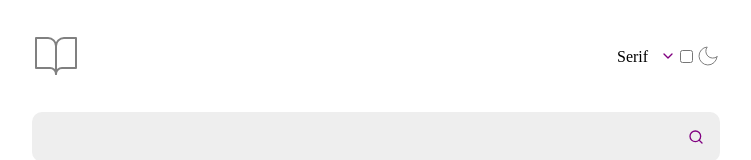
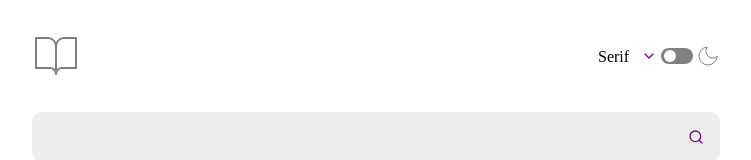
Before and after one commit to fosseddy/web-sandbox, a Vue app in the folder fntedmtr/dictapp/: page / in a window 1280 px wide. Shown: the top 160 px of the page, without its empty margins (264-1015 px from the left). Built offline with nearby package versions, Linux system fonts and the light colour scheme.

Commit message:
style theme-toggle

```diff
--- a/fntedmtr/dictapp/src/theme-toggle.vue
+++ b/fntedmtr/dictapp/src/theme-toggle.vue
@@ -44,15 +44,55 @@ export default {
     display: flex;
     align-items: center;
 }
+
+input {
+    --track-width: 2rem;
+    --track-height: 1rem;
+    --track-padding: .1875rem;
+    --thumb-width: .75rem;
+    --thumb-color: white;
+
+    appearance: none;
+    width: var(--track-width);
+    height: var(--track-height);
+    border-radius: calc(var(--track-height) / 2);
+    position: relative;
+    display: flex;
+    align-items: center;
+    background-color: var(--color-secondary);
+    transition: background-color 100ms linear;
+}
+
+input::after {
+    content: "";
+    border-radius: 50%;
+    background-color: var(--thumb-color);
+    width: var(--thumb-width);
+    height: var(--thumb-width);
+    position: absolute;
+    left: var(--track-padding);
+    transition: transform 100ms linear;
+}
+
+input:checked {
+    background-color: var(--color-primary);
+}
+
+input:checked::after {
+    transform: translateX(
+        calc(var(--track-width) - var(--track-padding) -
+             var(--thumb-width) - var(--track-padding))
+    );
+}
 </style>
 
 <style>
 body, main, input, select {
-    transition: background-color 200ms linear;
+    transition: background-color 100ms linear;
 }
 
 hr {
-    transition: border-color 200ms linear;
+    transition: border-color 100ms linear;
 }
 
 .theme-light {
```
